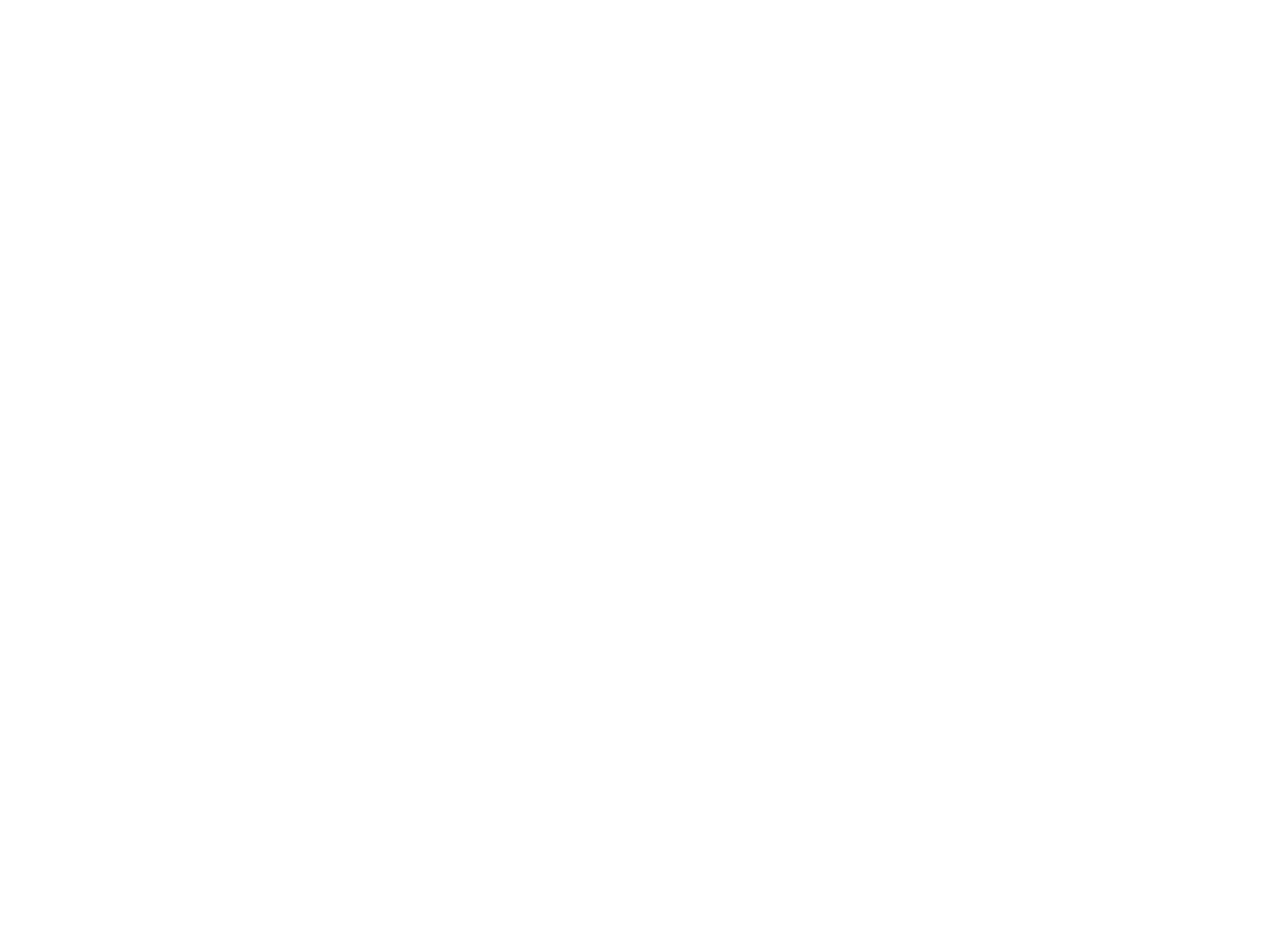
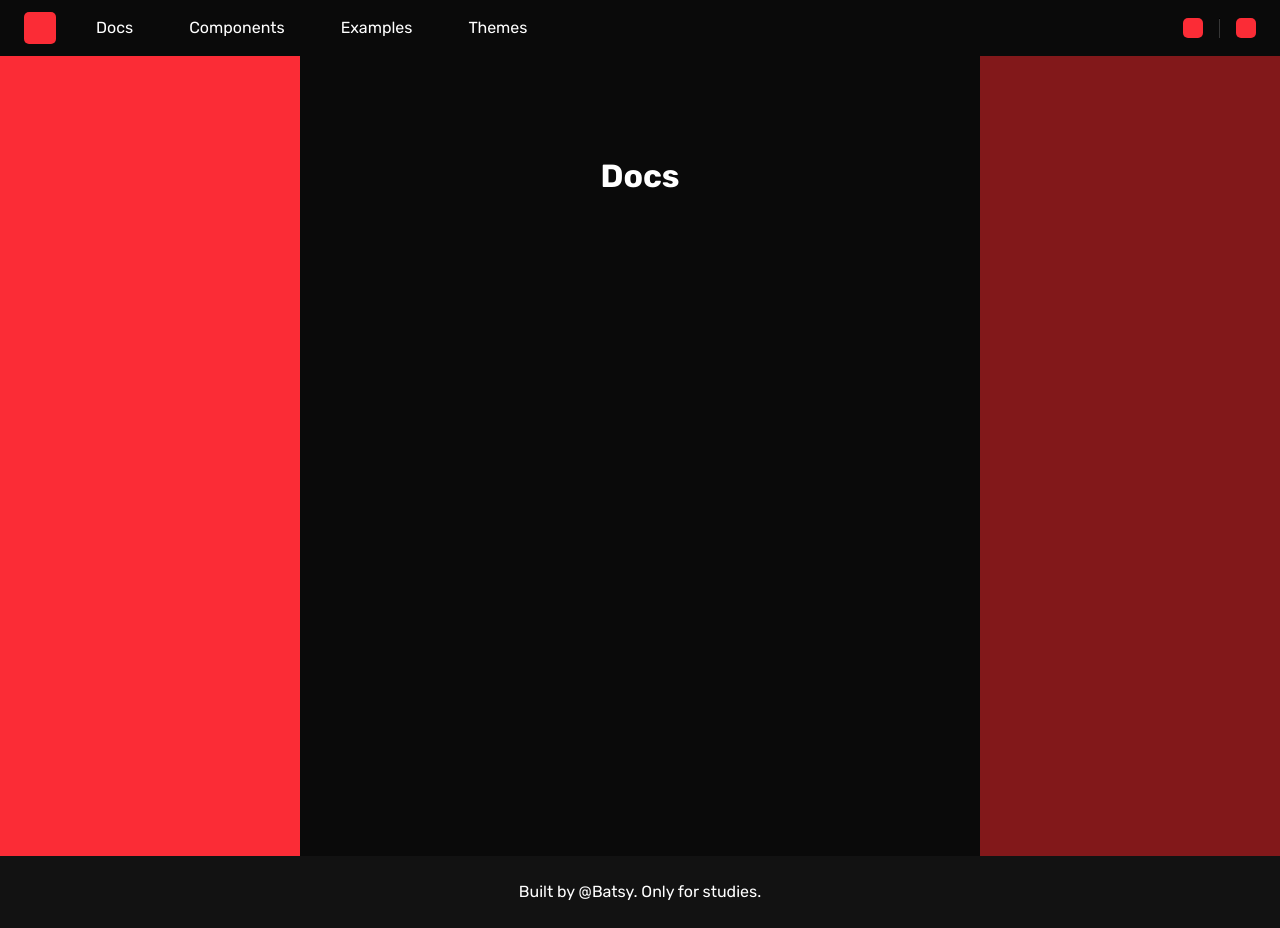
Before and after one commit to Batsy13/bat-ui, a React (Vite) app: page /docs in a window 1280 px wide. Before the commit this address had no page. Before the commit the page ends 800 px from the top, so only its background shows below. Built offline with nearby package versions, Linux system fonts and the light colour scheme.

Commit message:
feat: initialize routes

```diff
--- /dev/null
+++ b/src/app-layout.tsx
@@ -0,0 +1,15 @@
+import { Footer } from "./components/footer";
+import { Header } from "./components/header";
+import { Outlet } from "react-router";
+
+function AppLayout() {
+  return (
+    <div className="min-h-dvh bg-[#0A0A0A]">
+      <Header />
+        <Outlet />
+      <Footer />
+    </div>
+  );
+}
+
+export default AppLayout;
--- /dev/null
+++ b/src/components/docs/docs-home.tsx
@@ -0,0 +1,7 @@
+export const DocsHome = () => {
+    return(
+        <main className="flex justify-center h-screen pt-24">
+            <h1 className="text-[32px] text-white font-bold">Docs</h1>
+        </main>
+    )
+}
--- /dev/null
+++ b/src/components/docs/docs-layout.tsx
@@ -0,0 +1,13 @@
+import { Outlet } from "react-router"
+
+export const DocsLayout = () => {
+    return (
+        <div className="bg-[#0a0a0a] min-h-dvh grid grid-cols-[300px_1fr_300px]">
+            <aside className="w-[300px] min-h-full bg-red-500"></aside>
+            <main className="w-full">
+                <Outlet/>
+            </main>
+            <aside className="w-[300px] min-h-full bg-red-900"></aside>
+        </div>
+    )
+}
--- /dev/null
+++ b/src/components/footer.tsx
@@ -0,0 +1,9 @@
+export const Footer = () => {
+  return (
+    <footer className="flex items-center justify-center w-full py-6 bg-[#121212] text-white">
+      <span>
+        Built by <a href="github.com/Batsy13"> @Batsy</a>. Only for studies.
+      </span>
+    </footer>
+  );
+};
--- a/src/components/header.tsx
+++ b/src/components/header.tsx
@@ -4,10 +4,10 @@
             <div>
                 <nav className="flex items-center gap-6 text-[#ffffff]">
                     <div className="size-[32px] bg-red-500 rounded-[5px]"></div>
-                    <a className="px-4 py-1 bg-transparent hover:bg-[#242424] rounded-[5px] cursor-pointer">Docs</a>
-                    <a className="px-4 py-1 bg-transparent hover:bg-[#242424] rounded-[5px] cursor-pointer">Components</a>
-                    <a className="px-4 py-1 bg-transparent hover:bg-[#242424] rounded-[5px] cursor-pointer">Examples</a>
-                    <a className="px-4 py-1 bg-transparent hover:bg-[#242424] rounded-[5px] cursor-pointer">Themes</a>
+                    <a className="px-4 py-1 bg-transparent hover:bg-[#242424] rounded-[5px] cursor-pointer" href="/docs">Docs</a>
+                    <a className="px-4 py-1 bg-transparent hover:bg-[#242424] rounded-[5px] cursor-pointer" href="/docs/components">Components</a>
+                    <a className="px-4 py-1 bg-transparent hover:bg-[#242424] rounded-[5px] cursor-pointer" href="/examples">Examples</a>
+                    <a className="px-4 py-1 bg-transparent hover:bg-[#242424] rounded-[5px] cursor-pointer" href="/themes">Themes</a>
                 </nav>
             </div>
             <div className="flex gap-4">
--- a/src/home.tsx
+++ /dev/null
@@ -1,12 +0,0 @@
-import { Header } from "./components/header"
-
-function Home() {
-
-  return (
-    <div className="h-screen bg-[#0A0A0A]">
-      <Header />
-    </div>
-  )
-}
-
-export default Home
--- a/src/main.tsx
+++ b/src/main.tsx
@@ -1,13 +1,21 @@
 import ReactDOM from "react-dom/client";
 import "./index.css";
 import { BrowserRouter, Routes, Route } from "react-router";
-import Home from "./home";
+import AppLayout from "./app-layout";
+import { Home } from "./pages/home";
+import { DocsLayout } from "./components/docs/docs-layout";
+import { DocsHome } from "./components/docs/docs-home";
 
 ReactDOM.createRoot(document.getElementById("root")!).render(
   <BrowserRouter>
     <Routes>
-      <Route path="/" element={<Home/>}></Route>
-      <Route path="/components" element={<Home/>}></Route>
+      <Route path="/" element={<AppLayout />}>
+        <Route index element={<Home />}></Route>
+        <Route path="docs" element={<DocsLayout />}>
+          <Route index element={<DocsHome />}></Route>
+          <Route path="components"></Route>
+        </Route>
+      </Route>
     </Routes>
   </BrowserRouter>
 );
--- /dev/null
+++ b/src/pages/home.tsx
@@ -0,0 +1,7 @@
+export const Home = () => {
+    return (
+        <main className="flex justify-center h-screen pt-24">
+            <h1 className="text-[32px] text-white font-bold">Build your own components</h1>
+        </main>
+    )
+}
```
